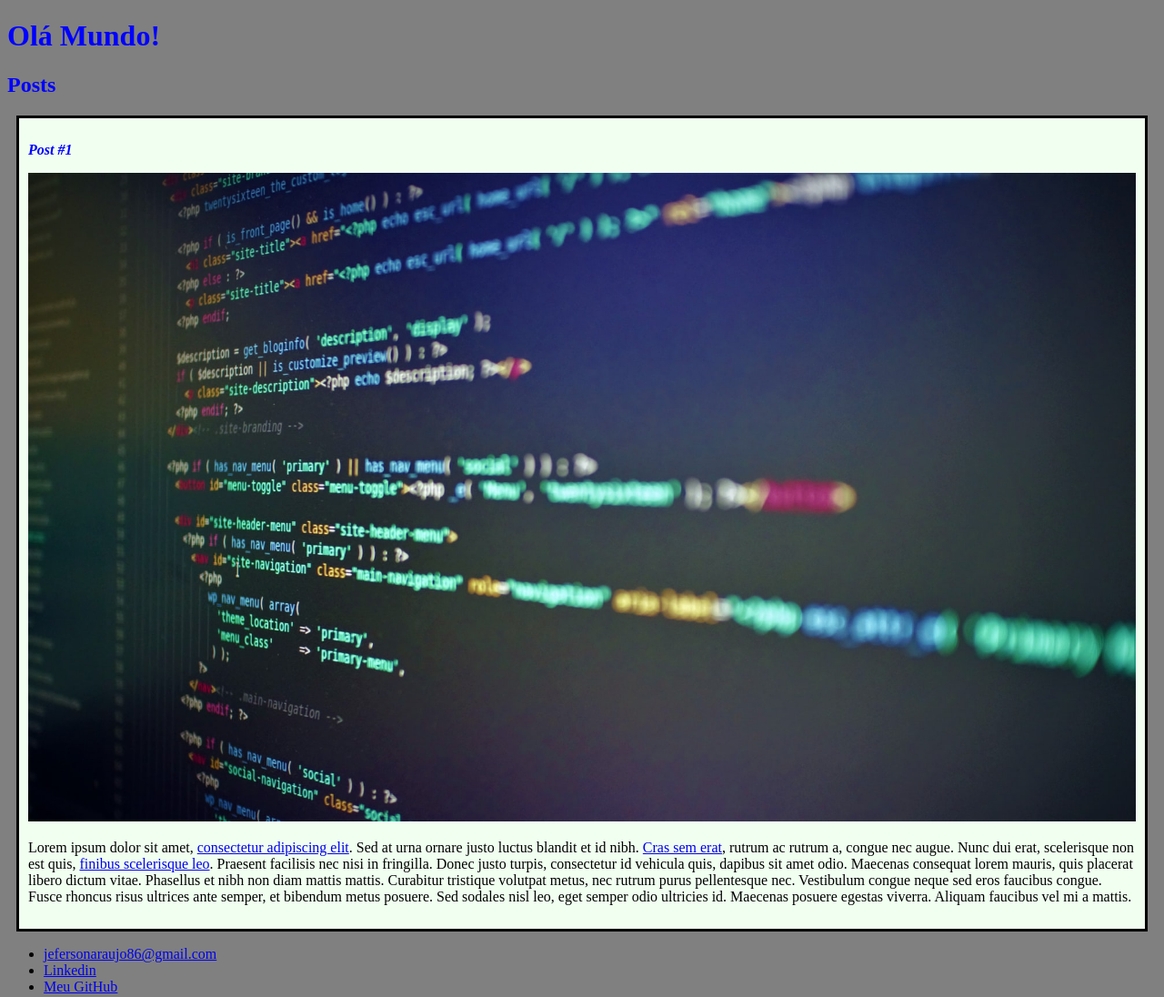
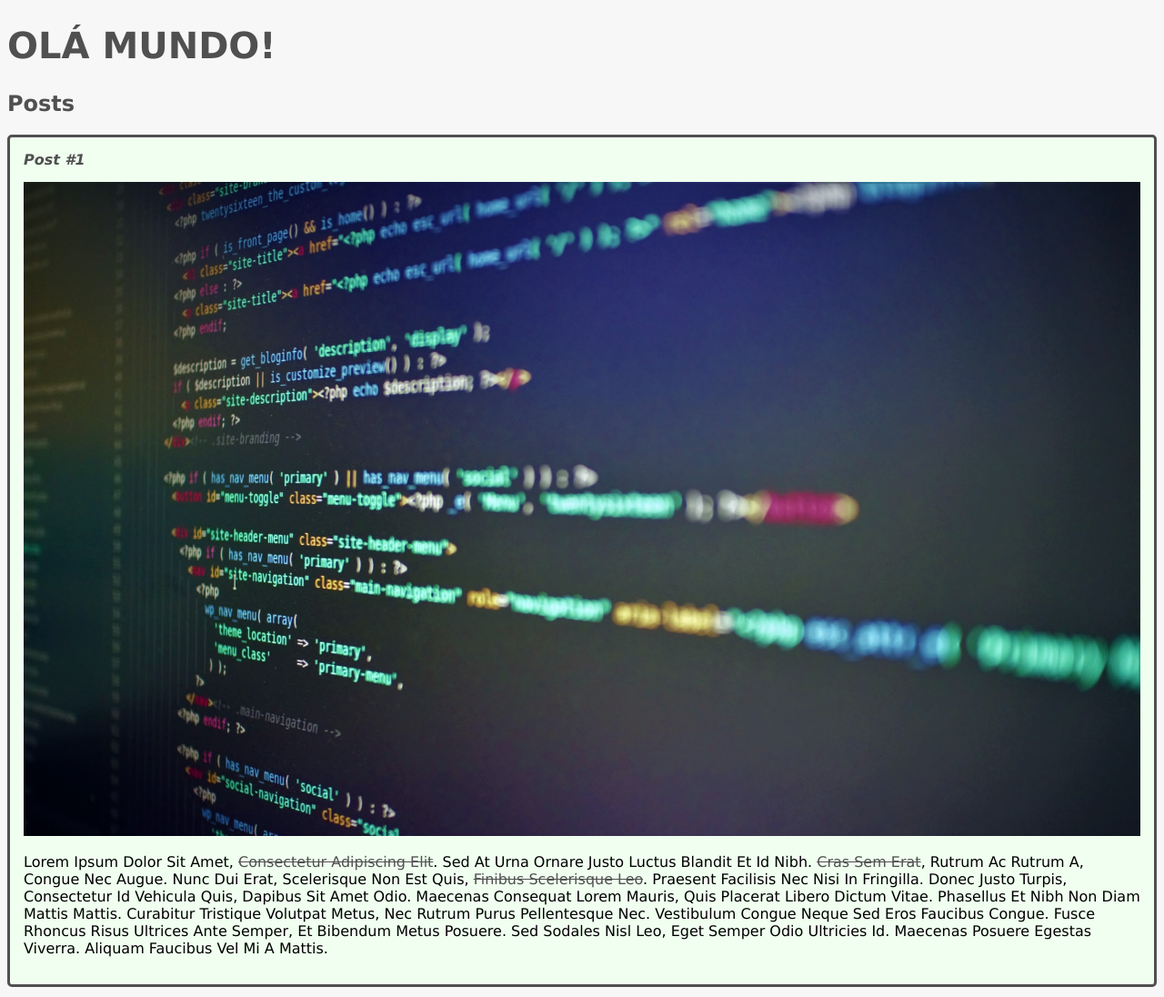
Before and after one commit to jefersonar-cmd/atividades_dio, a plain HTML site: page Impulso_React/Introducao_HTML5_CSS/Exercícios/Estrutura - Site Basico/Index.html in a window 1280 px wide. Shown: the top 1096 px of the page at 91% size. Drawn offline with Linux system fonts and the light colour scheme.

Commit message:
feito alteraçoes no site e acrescentado informacoes ao css.md

```diff
--- a/Impulso_React/Introducao_HTML5_CSS/Exercícios/Estrutura - Site Basico/Index.html
+++ b/Impulso_React/Introducao_HTML5_CSS/Exercícios/Estrutura - Site Basico/Index.html
@@ -18,9 +18,9 @@
     <article class='post'>
       <header>
         <h3 class="post_title">Post #1</h3>
-        <img src="programing.jpg" alt="Imagem retirada de UnsPlash" width="100%" height="15%">
+        <img src="programing.jpg" alt="Imagem retirada de UnsPlash" width="100%" height="15%" class="post_image">
       </header>
-      <p>Lorem ipsum dolor sit amet, <a href="https://www.linkedin.com/in/jeffsantosaraujo/">consectetur adipiscing elit</a>. Sed at urna ornare justo luctus blandit et id nibh. <a href="mailto:jefersonaraujo86@gmail.com">Cras sem erat</a>, rutrum ac rutrum a, congue nec augue. Nunc dui erat, scelerisque non est quis, <a href="https://github.com/jefersonar-cmd" target="_blank" rel="noopener noreferrer">finibus scelerisque leo</a>. Praesent facilisis nec nisi in fringilla. Donec justo turpis, consectetur id vehicula quis, dapibus sit amet odio. Maecenas consequat lorem mauris, quis placerat libero dictum vitae. Phasellus et nibh non diam mattis mattis. Curabitur tristique volutpat metus, nec rutrum purus pellentesque nec. Vestibulum congue neque sed eros faucibus congue. Fusce rhoncus risus ultrices ante semper, et bibendum metus posuere. Sed sodales nisl leo, eget semper odio ultricies id. Maecenas posuere egestas viverra. Aliquam faucibus vel mi a mattis.</p>
+      <p class="post_content">Lorem ipsum dolor sit amet, <a href="https://www.linkedin.com/in/jeffsantosaraujo/">consectetur adipiscing elit</a>. Sed at urna ornare justo luctus blandit et id nibh. <a href="mailto:jefersonaraujo86@gmail.com">Cras sem erat</a>, rutrum ac rutrum a, congue nec augue. Nunc dui erat, scelerisque non est quis, <a href="https://github.com/jefersonar-cmd" target="_blank" rel="noopener noreferrer">finibus scelerisque leo</a>. Praesent facilisis nec nisi in fringilla. Donec justo turpis, consectetur id vehicula quis, dapibus sit amet odio. Maecenas consequat lorem mauris, quis placerat libero dictum vitae. Phasellus et nibh non diam mattis mattis. Curabitur tristique volutpat metus, nec rutrum purus pellentesque nec. Vestibulum congue neque sed eros faucibus congue. Fusce rhoncus risus ultrices ante semper, et bibendum metus posuere. Sed sodales nisl leo, eget semper odio ultricies id. Maecenas posuere egestas viverra. Aliquam faucibus vel mi a mattis.</p>
     </article>
   </section>
   <footer>
--- a/Impulso_React/Introducao_HTML5_CSS/Exercícios/Estrutura - Site Basico/style.css
+++ b/Impulso_React/Introducao_HTML5_CSS/Exercícios/Estrutura - Site Basico/style.css
@@ -1,19 +1,43 @@
 body{
-    background: grey;
+    background: #f7f7f7;
+    font-family: Verdana, Geneva, Tahoma, sans-serif;
 }
 
 #title, .sub_title, .post_title {
-    color: blue;
+    color: #505050;
+}
+
+#title {
+    font-size: 40px;
+    text-transform: uppercase;
+}
+
+a {
+    text-decoration: line-through;
+    color: #505050;
 }
 
 .post_title {
     font-size: 16px;
     font-style: italic;
+    margin: 0;
+    margin-bottom: 15px;
 }
 
 .post {
     background: honeydew;
-    padding: 10px;
-    border: 3px solid black;
-    margin: 10px;
+    padding: 15px;
+    border: 3px solid #505050;
+    margin-bottom:  15px;
+    border-radius: 5px;
 }
+
+.post_content {
+    margin: 0;
+    margin-bottom: 15px;
+    text-transform: capitalize;
+}
+
+.post_image {
+    margin-bottom: 15px;
+}
```
Also changed, not shown: 1 other file.
